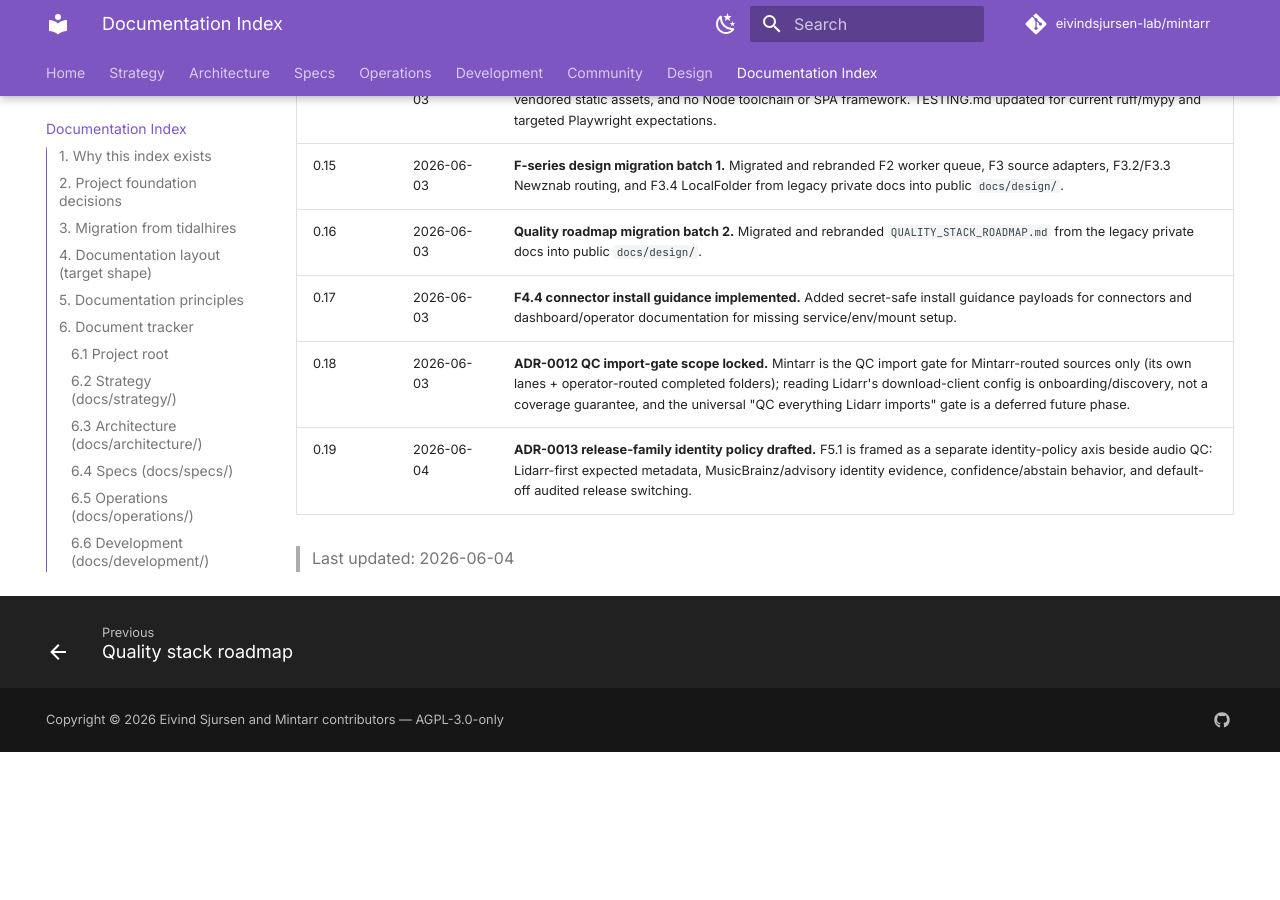
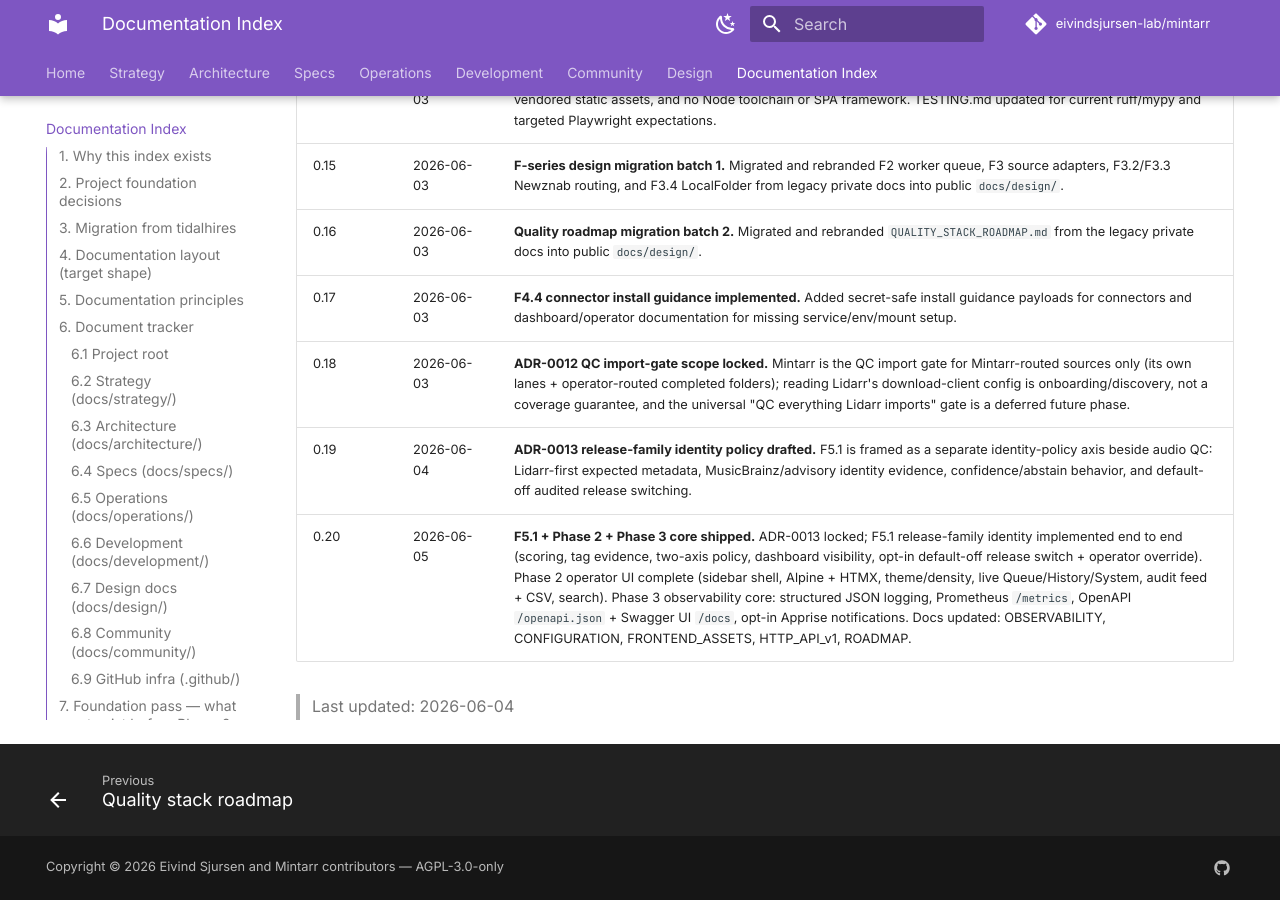
Before and after one commit to VectorOfDoubt/mintarr, an MkDocs documentation site: the page built from docs/MINTARR_DOCUMENTATION_INDEX.md, in a window 1280 px wide and 900 px high, scrolled down 14691 px. Built offline with MkDocs 1.6.1 and Material for MkDocs 9.7.7, drawn with Linux system fonts in a browser that asks for light colours; comment, search, counter and statistics services are not loaded; before the commit the page ends 15443 px from its top, so only the background shows below that; some of the changed text lies outside the part shown.

Commit message:
docs: mark phase 3 observability core as shipped in the roadmap (#83)
Keeps phase status current (the roadmap's own rule). Phase 3 -> partial:
structured JSON logging, Prometheus /metrics, OpenAPI + Swagger UI, and
opt-in Apprise notifications shipped; webhook-in, backup/restore, and
Grafana templates remain. Documentation index bumped to 0.20 with a
changelog entry covering the F5.1 + Phase 2 + Phase 3-core milestone.

Co-authored-by: Eivind Sjursen <eivind.sjursen@gmail.com>
Co-authored-by: Claude Opus 4.8 <noreply@anthropic.com>

```diff
--- a/docs/MINTARR_DOCUMENTATION_INDEX.md
+++ b/docs/MINTARR_DOCUMENTATION_INDEX.md
@@ -1,7 +1,7 @@
 # Mintarr — Documentation Index
 
 > **Type:** Meta-document. Lists every planned Mintarr document, its status, owner and dependencies.
-> **Version:** 0.19 — 2026-06-03
+> **Version:** 0.20 — 2026-06-05
 > **Status:** Public-repo tracker. Documentation set drafted. License AGPL-3.0-only. Language Python 3.12+ (ADR-0010). Cutover strategy: clean new repo, no inherited history ([MINTARR_CUTOVER_PLAYBOOK.md](architecture/MINTARR_CUTOVER_PLAYBOOK.md)). HTTP_API_v1 and SIDECAR_FORMAT_v2 runtime-validated and locked. F4.1-F4.5 foundation landed post-cutover; Phase 4 SAB/qBittorrent completed-folder ingest is implemented. v0.2.0 docs skeletons for troubleshooting, observability, and use cases are drafted. ADR-0011 locks the Phase 2 frontend approach. F2-F3.4 design docs and the quality stack roadmap are migrated and rebranded.
 > **Audience:** Project maintainers (Eivind, Claude, Codex) coordinating doc work.
 
@@ -340,5 +340,6 @@ When Codex and Claude work in parallel, they coordinate via this index — the *
 | 0.17 | 2026-06-03 | **F4.4 connector install guidance implemented.** Added secret-safe install guidance payloads for connectors and dashboard/operator documentation for missing service/env/mount setup. |
 | 0.18 | 2026-06-03 | **ADR-0012 QC import-gate scope locked.** Mintarr is the QC import gate for Mintarr-routed sources only (its own lanes + operator-routed completed folders); reading Lidarr's download-client config is onboarding/discovery, not a coverage guarantee, and the universal "QC everything Lidarr imports" gate is a deferred future phase. |
 | 0.19 | 2026-06-04 | **ADR-0013 release-family identity policy drafted.** F5.1 is framed as a separate identity-policy axis beside audio QC: Lidarr-first expected metadata, MusicBrainz/advisory identity evidence, confidence/abstain behavior, and default-off audited release switching. |
+| 0.20 | 2026-06-05 | **F5.1 + Phase 2 + Phase 3 core shipped.** ADR-0013 locked; F5.1 release-family identity implemented end to end (scoring, tag evidence, two-axis policy, dashboard visibility, opt-in default-off release switch + operator override). Phase 2 operator UI complete (sidebar shell, Alpine + HTMX, theme/density, live Queue/History/System, audit feed + CSV, search). Phase 3 observability core: structured JSON logging, Prometheus `/metrics`, OpenAPI `/openapi.json` + Swagger UI `/docs`, opt-in Apprise notifications. Docs updated: OBSERVABILITY, CONFIGURATION, FRONTEND_ASSETS, HTTP_API_v1, ROADMAP. |
 
 > Last updated: 2026-06-04
```
Also changed, not shown: docs/strategy/ROADMAP.md (+1 -1 lines).
